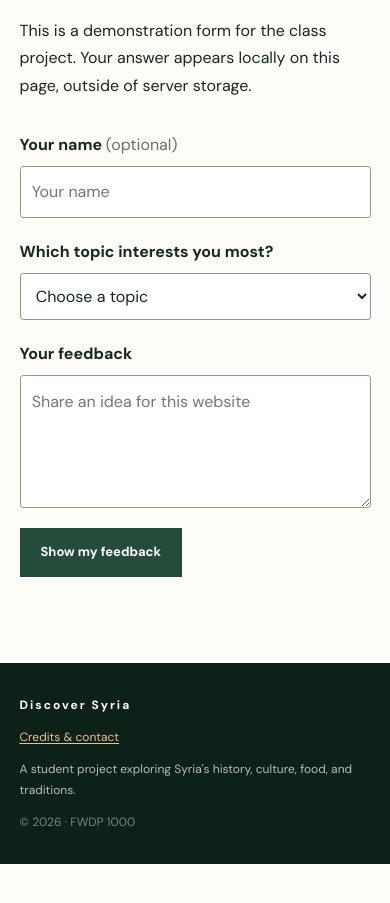
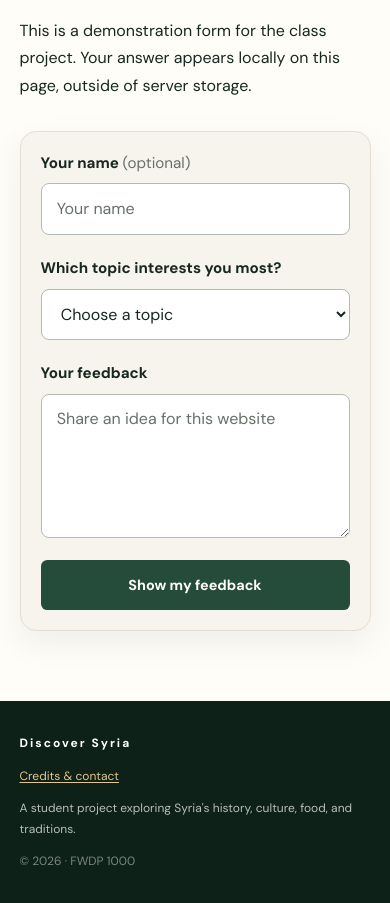
Before and after one commit to aldden10/mycountry-website1, a plain HTML site: page credits.html in a window 390 px wide. Shown: the part 2200-3103 px from the top of the page. Before the commit the page ends 3064 px from the top, so only its background shows below. Drawn offline with nearby package versions, Linux system fonts and the light colour scheme; a web font is replaced by a local one.

Commit message:
Fix responsive feedback form layout and refresh stylesheet cache

```diff
--- a/credits.html
+++ b/credits.html
@@ -10,7 +10,7 @@
     <link rel="icon" href="images/favicon-32.png" type="image/png" sizes="32x32">
     <link rel="apple-touch-icon" href="apple-touch-icon.png">
     <link rel="stylesheet" href="css/normalize.css">
-    <link rel="stylesheet" href="css/style.css">
+    <link rel="stylesheet" href="css/style.css?v=20261125-form-layout">
 </head>
 <body>
     <a class="skip-link" href="#main-content">Skip to content</a>
--- a/css/style.css
+++ b/css/style.css
@@ -963,25 +963,93 @@ tbody tr:nth-child(even) {
 .credits-list { padding-left: 1.5rem; line-height: 2; }
 .credits-list a { color: #254b3a; }
 .credits-list a:hover { color: #85551f; }
-.feedback-form { max-width: 40rem; margin-top: 2rem; }
-.form-field { margin-bottom: 1.25rem; }
-.form-field label { display: block; margin-bottom: 0.5rem; font-weight: 700; }
-.optional { font-weight: 400; color: #657168; }
-.form-field input,
-.form-field select,
-.form-field textarea {
+/* Feedback form — readable stacked fields on mobile and desktop. */
+.feedback-form {
+    width: 100%;
+    max-width: 42rem;
+    margin: 2rem 0 0;
+    padding: clamp(1.25rem, 4vw, 2.25rem);
+    border: 1px solid #e4ded2;
+    border-radius: 1rem;
+    background: #f7f4ee;
+    box-shadow: 0 12px 32px rgba(23, 40, 32, 0.07);
+}
+.feedback-form .form-field {
+    display: flex;
+    flex-direction: column;
+    align-items: stretch;
+    gap: 0.55rem;
+    min-width: 0;
+    margin-bottom: 1.4rem;
+}
+.feedback-form .form-field label {
+    display: block;
+    margin: 0;
+    color: #172820;
+    font-size: 0.95rem;
+    font-weight: 700;
+    line-height: 1.5;
+}
+.feedback-form .optional {
+    color: #657168;
+    font-weight: 400;
+}
+.feedback-form .form-field input,
+.feedback-form .form-field select,
+.feedback-form .form-field textarea {
     display: block;
     width: 100%;
-    min-height: 2.9rem;
-    padding: 0.7rem;
-    border: 1px solid #8b998e;
-    border-radius: 0.2rem;
-    background: #fff;
+    max-width: 100%;
+    min-width: 0;
+    min-height: 3.1rem;
+    padding: 0.8rem 0.95rem;
+    border: 1px solid #b4bcb2;
+    border-radius: 0.5rem;
+    background-color: #fff;
     color: #172820;
     font: inherit;
+    line-height: 1.5;
+    box-sizing: border-box;
 }
-.form-field textarea { resize: vertical; }
-.form-status { margin-top: 1rem; color: #254b3a; font-weight: 600; }
+.feedback-form .form-field textarea {
+    min-height: 9rem;
+    resize: vertical;
+}
+.feedback-form .form-field input::placeholder,
+.feedback-form .form-field textarea::placeholder {
+    color: #657168;
+    opacity: 1;
+}
+.feedback-form .form-field input:focus-visible,
+.feedback-form .form-field select:focus-visible,
+.feedback-form .form-field textarea:focus-visible {
+    outline: 3px solid #c49a5a;
+    outline-offset: 2px;
+    border-color: #254b3a;
+}
+.feedback-form .button {
+    min-height: 3.1rem;
+    border-radius: 0.4rem;
+    font-size: 0.9rem;
+}
+.feedback-form .form-status {
+    margin: 0;
+    color: #254b3a;
+    font-weight: 600;
+}
+.feedback-form .form-status:not(:empty) {
+    margin-top: 1.25rem;
+    padding: 0.9rem 1rem;
+    border-left: 3px solid #254b3a;
+    border-radius: 0.3rem;
+    background-color: #eaf0e8;
+    overflow-wrap: anywhere;
+}
+@media (max-width: 35rem) {
+    .feedback-form .button {
+        width: 100%;
+    }
+}
 .video-section { padding-top: 4.5rem; padding-bottom: 4.5rem; }
 .video-section > p:not(.eyebrow), .video-section h2 { max-width: 40rem; }
 .video-player {
@@ -1004,6 +1072,3 @@ tbody tr:nth-child(even) {
 }
 .video-note { margin-top: 0.9rem; color: #657168; font-size: 0.86rem; }
 .video-fallback { margin-top: 1rem; }
-/* Prevent form controls from causing horizontal scrolling on small phones. */
-.feedback-form, .form-field { min-width: 0; }
-.form-field input, .form-field select, .form-field textarea { max-width: 100%; min-width: 0; box-sizing: border-box; }
```
